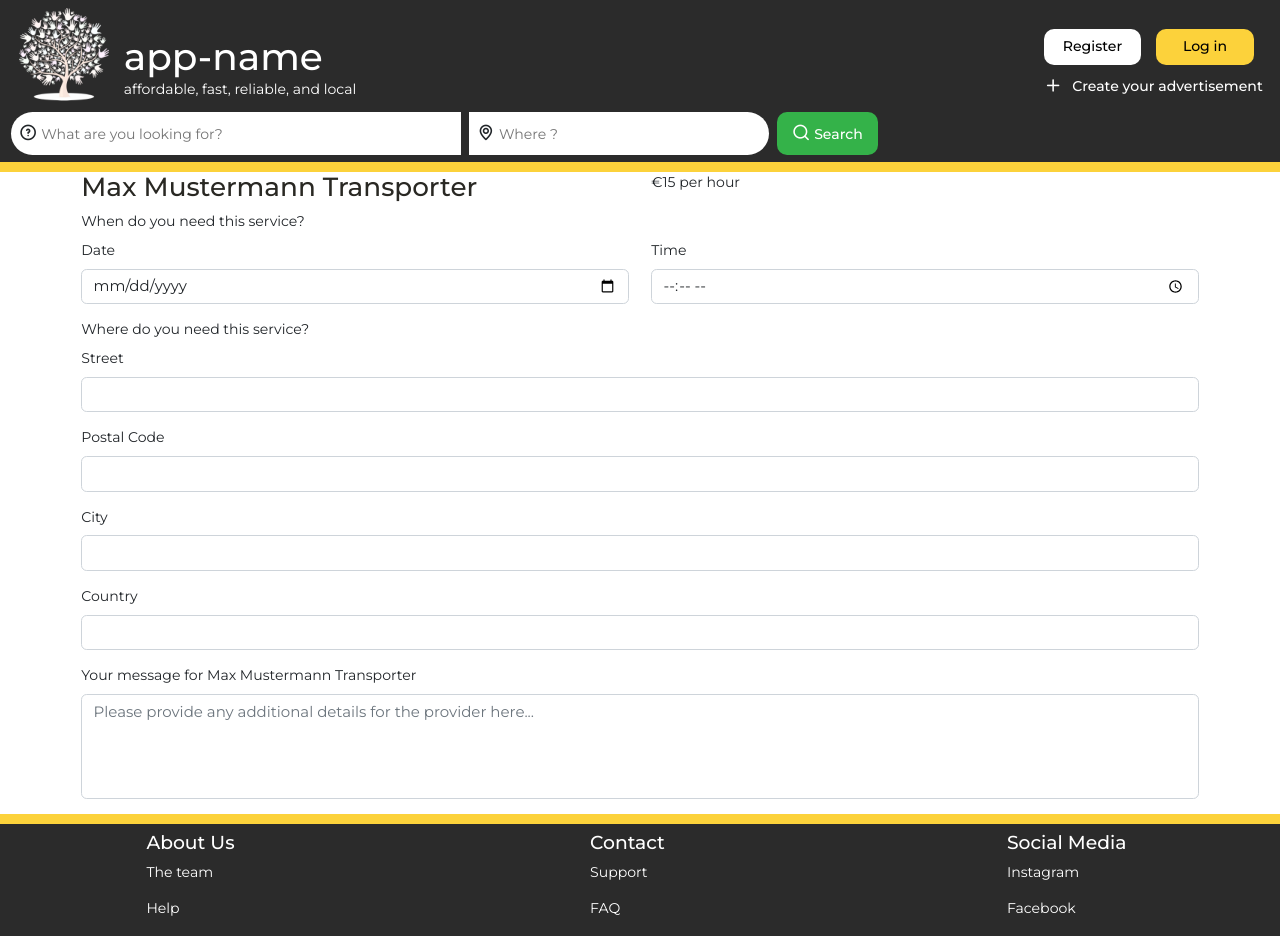
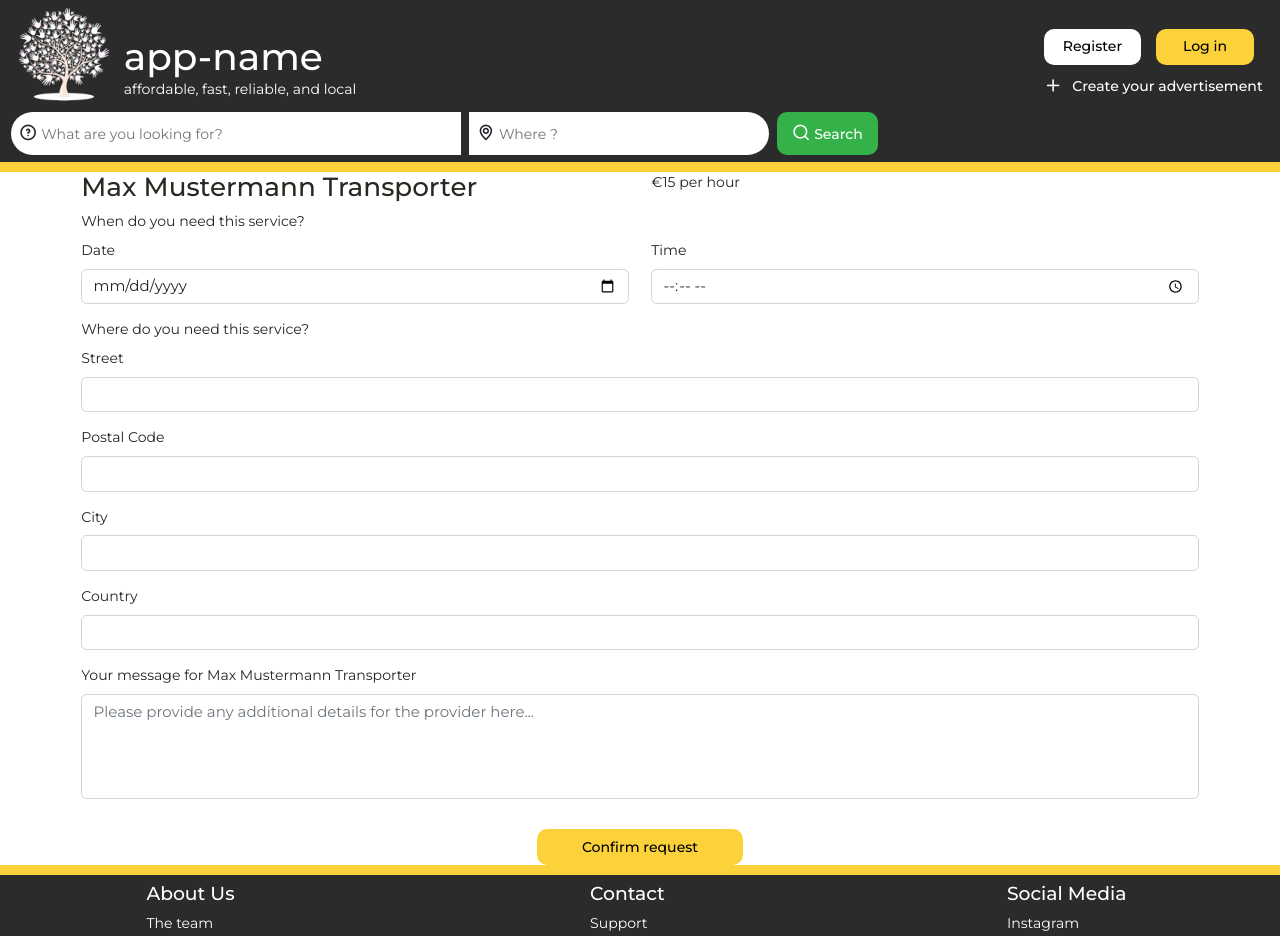
Before and after one commit to anoj-kt/finalproject-frontend, a React (Create React App) app: page /service/1/request/new in a window 1280 px wide. Shown: the top 936 px of the page. Built offline with nearby package versions, Linux system fonts and the light colour scheme.

Commit message:
Added submit button

```diff
--- a/src/components/ServiceSendRequest.js
+++ b/src/components/ServiceSendRequest.js
@@ -130,6 +130,10 @@ const ServiceSendRequest = () => {
                 </FormGroup>
               </Col>
             </Row>
+            {/* ======SUBMIT BUTTON====== */}
+            <div className="form__submit">
+              <button className="form__submit-btn button">Confirm request</button>
+            </div>
           </Form>
         </Col>
       </Row>
```
